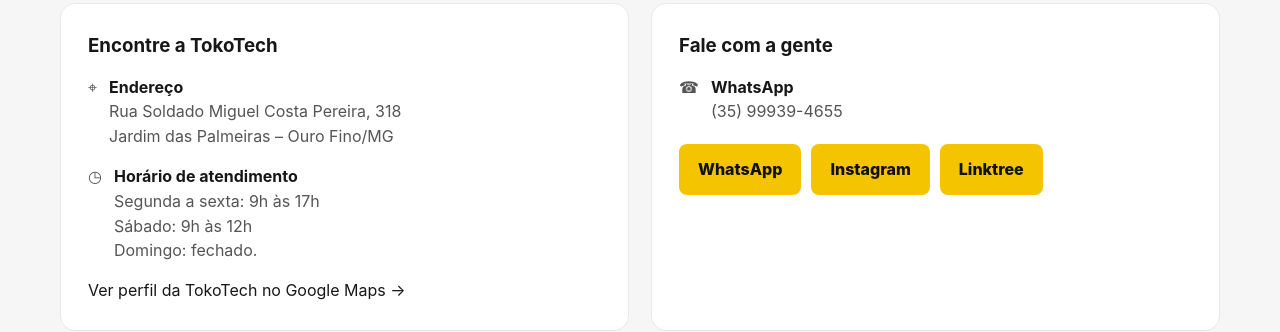
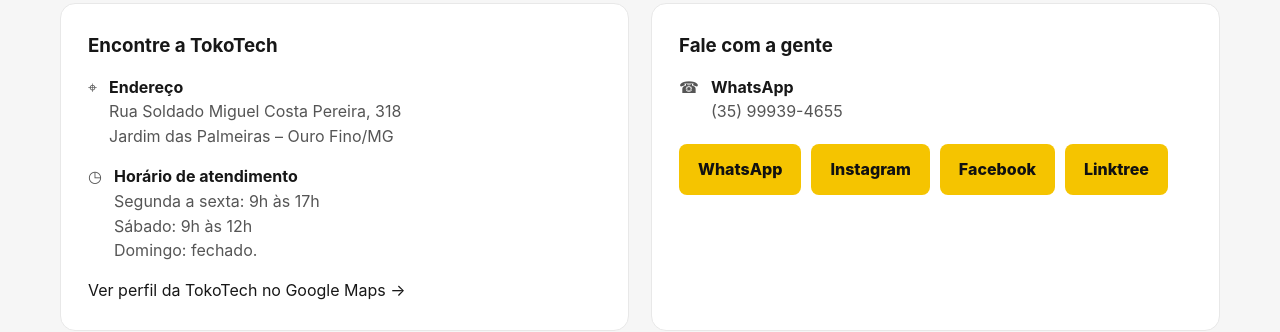
Before and after one commit to Tokotech-of/Tokotech, a plain HTML site: page index.html in a window 1280 px wide. Shown: the part 4711-5043 px from the top of the page. Drawn offline with Linux system fonts and the light colour scheme.

Commit message:
index.html

```diff
--- a/index.html
+++ b/index.html
@@ -53,7 +53,7 @@ Aspectos positivos: Receptividade, Qualidade, Profissionalismo, Valor.</blockquo
 <div class="benefits"><div class="wrap benefit-grid"><div class="benefit"><i>◎</i><div><strong>Atendimento próximo</strong><small>Conversa direta pelo WhatsApp</small></div></div><div class="benefit"><i>⌕</i><div><strong>Diagnóstico</strong><small>Avaliação da necessidade do aparelho</small></div></div><div class="benefit"><i>⚙</i><div><strong>Vários equipamentos</strong><small>Celulares, notebooks e PCs</small></div></div><div class="benefit"><i>⌖</i><div><strong>Ouro Fino e região</strong><small>Assistência técnica local</small></div></div></div></div>
 <section id="sobre"><div class="wrap about-grid"><div class="workshop" role="img" aria-label="Ambiente ilustrativo de loja e bancada de assistência técnica"></div><div class="about-copy"><div class="eyebrow">Conheça a assistência</div><h2>Tecnologia com atenção em cada detalhe.</h2><p>A TokoTech é uma assistência técnica em Ouro Fino – MG, dedicada à manutenção de celulares, notebooks e computadores.</p><p>Nosso objetivo é entender o problema do equipamento, explicar as possibilidades de reparo e oferecer um atendimento claro do início ao fim.</p><ul class="checklist"><li>Atendimento personalizado</li><li>Manutenção de equipamentos pessoais e profissionais</li><li>Orçamento direto pelo WhatsApp</li></ul><a class="btn" href="https://wa.me/5535999394655" target="_blank" rel="noopener">Fale com a TokoTech</a></div></div></section>
 <section class="services" id="duvidas"><div class="wrap"><div class="section-head"><div class="eyebrow">Informações úteis</div><h2>Dúvidas frequentes</h2><p>Algumas respostas antes de solicitar seu orçamento.</p></div><div class="faq"><details><summary>Como solicito um orçamento?</summary><p>Entre em contato pelo WhatsApp, informe o tipo de equipamento, modelo e o problema apresentado. A equipe orientará sobre a avaliação.</p></details><details><summary>Quais equipamentos vocês atendem?</summary><p>A TokoTech trabalha com celulares, notebooks e computadores (PCs).</p></details><details><summary>O orçamento é feito antes do reparo?</summary><p>Entre em contato para combinar a avaliação e receber as informações do serviço antes de autorizar o reparo.</p></details><details><summary>Onde fica a TokoTech?</summary><p>Rua Soldado Miguel Costa Pereira, 318 – Jardim das Palmeiras, Ouro Fino – MG.</p></details></div></div></section>
-<section class="contact" id="contato"><div class="wrap"><div class="section-head"><div class="eyebrow">Entre em contato</div><h2>Vamos cuidar do seu equipamento?</h2><p>Fale com a TokoTech e solicite seu orçamento.</p></div><div class="contact-grid"><div class="contact-card"><h3>Encontre a TokoTech</h3><div class="contact-row"><span>⌖</span><div><b>Endereço</b>Rua Soldado Miguel Costa Pereira, 318<br>Jardim das Palmeiras – Ouro Fino/MG</div></div><div class="contact-row"><span>◷</span><div><b>Horário de atendimento</b>Segunda a sexta: 9h às 17h<br>Sábado: 9h às 12h<br>Domingo: fechado.</div></div><a class="text-link" href="https://maps.app.goo.gl/R8TTUHbGPQCZc4Ry5" target="_blank" rel="noopener noreferrer">Ver perfil da TokoTech no Google Maps →</a></div><div class="contact-card"><h3>Fale com a gente</h3><div class="contact-row"><span>☎</span><div><b>WhatsApp</b>(35) 99939-4655</div></div><div class="contact-actions"><a class="btn" href="https://wa.me/5535999394655" target="_blank" rel="noopener">WhatsApp</a><a class="btn" href="https://www.instagram.com/tokotech_of/" target="_blank" rel="noopener">Instagram</a><a class="btn" href="https://linktr.ee/tokotech" target="_blank" rel="noopener">Linktree</a></div></div></div>
+<section class="contact" id="contato"><div class="wrap"><div class="section-head"><div class="eyebrow">Entre em contato</div><h2>Vamos cuidar do seu equipamento?</h2><p>Fale com a TokoTech e solicite seu orçamento.</p></div><div class="contact-grid"><div class="contact-card"><h3>Encontre a TokoTech</h3><div class="contact-row"><span>⌖</span><div><b>Endereço</b>Rua Soldado Miguel Costa Pereira, 318<br>Jardim das Palmeiras – Ouro Fino/MG</div></div><div class="contact-row"><span>◷</span><div><b>Horário de atendimento</b>Segunda a sexta: 9h às 17h<br>Sábado: 9h às 12h<br>Domingo: fechado.</div></div><a class="text-link" href="https://maps.app.goo.gl/R8TTUHbGPQCZc4Ry5" target="_blank" rel="noopener noreferrer">Ver perfil da TokoTech no Google Maps →</a></div><div class="contact-card"><h3>Fale com a gente</h3><div class="contact-row"><span>☎</span><div><b>WhatsApp</b>(35) 99939-4655</div></div><div class="contact-actions"><a class="btn" href="https://wa.me/5535999394655" target="_blank" rel="noopener">WhatsApp</a><a class="btn" href="https://www.instagram.com/tokotech_of/" target="_blank" rel="noopener">Instagram</a><a class="btn" href="https://www.facebook.com/tokotech.of" target="_blank" rel="noopener">Facebook</a><a class="btn" href="https://linktr.ee/tokotech" target="_blank" rel="noopener">Linktree</a></div></div></div>
 <div style="margin-top:22px;background:#fff;border:1px solid var(--line);border-radius:15px;overflow:hidden">
   <iframe title="Localização da TokoTech no Google Maps" src="https://www.google.com/maps?q=-22.2725292,-46.3613144&z=17&output=embed" width="100%" height="340" style="border:0;display:block" loading="lazy" referrerpolicy="no-referrer-when-downgrade" allowfullscreen></iframe>
   <div style="padding:16px 20px;display:flex;justify-content:space-between;align-items:center;gap:14px;flex-wrap:wrap">
```
